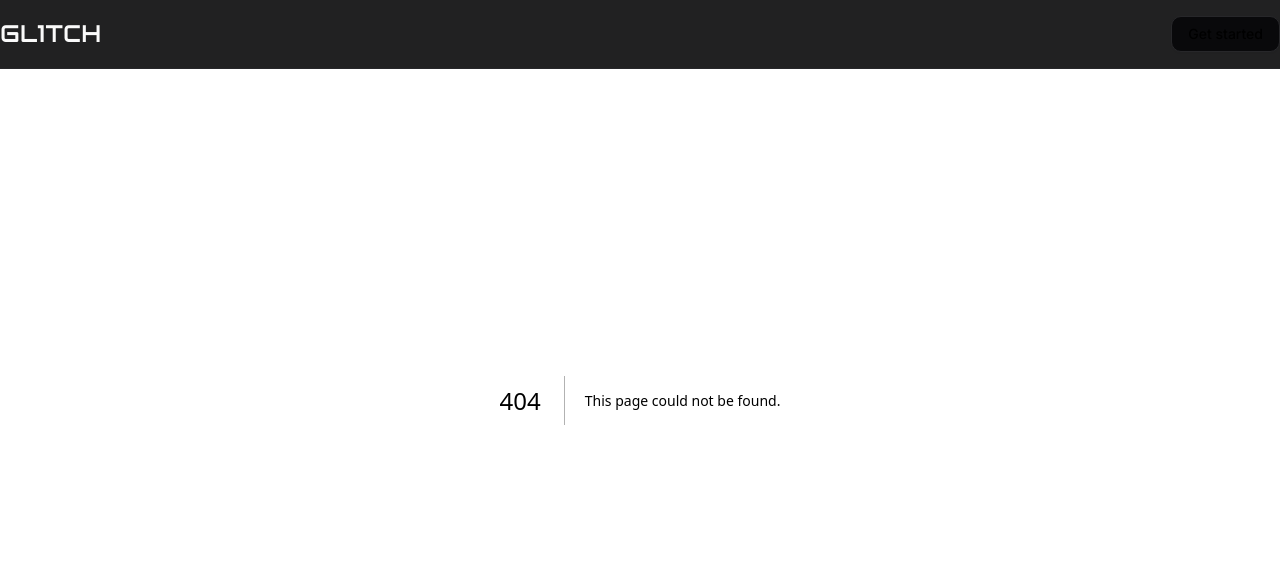
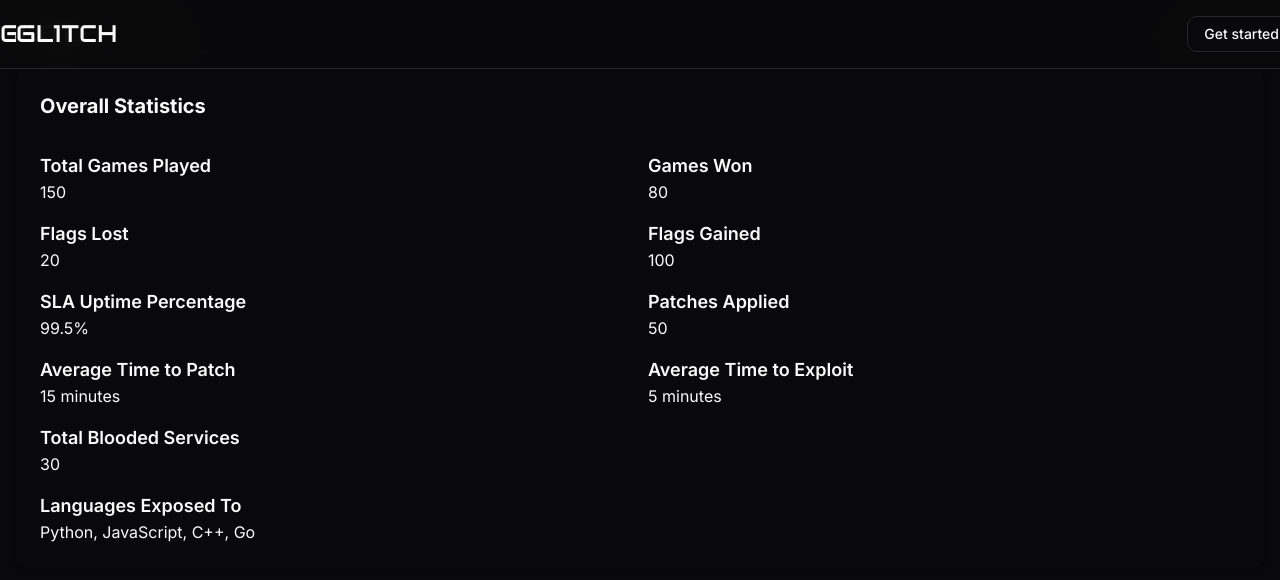
Before and after one commit to Blackslashtech/gl1tch-frontend, a Next.js app: page /stats in a window 1280 px wide. Before the commit this address had no page. Shown: the top 580 px of the page. Built offline with nearby package versions, Linux system fonts and the light colour scheme.

Commit message:
feat: create page.tsx

```diff
--- /dev/null
+++ b/src/app/stats/page.tsx
@@ -0,0 +1,74 @@
+"use client";
+import React from "react";
+import Header from "../components/Header";
+
+const playerStats = {
+  totalGamesPlayed: 150,
+  gamesWon: 80,
+  flagsLost: 20,
+  flagsGained: 100,
+  slaUptime: "99.5%",
+  patchesApplied: 50,
+  avgTimeToPatch: "15 minutes",
+  avgTimeToExploit: "5 minutes",
+  totalBloodedServices: 30,
+  languagesExposedTo: ["Python", "JavaScript", "C++", "Go"],
+};
+
+const PlayerStats = () => {
+  return (
+    <div className="container mx-auto p-4 dark:bg-background">
+      <Header />
+      <h1 className="text-3xl font-bold mb-4 dark:text-foreground">Player Stats</h1>
+      <div className="bg-card p-6 rounded-lg shadow-md dark:bg-card">
+        <div className="grid grid-cols-2 gap-4">
+          <div className="col-span-2">
+            <h2 className="text-xl font-bold mb-4 dark:text-foreground">Overall Statistics</h2>
+          </div>
+          <div>
+            <h3 className="text-lg font-semibold text-foreground">Total Games Played</h3>
+            <p className="text-foreground">{playerStats.totalGamesPlayed}</p>
+          </div>
+          <div>
+            <h3 className="text-lg font-semibold text-foreground">Games Won</h3>
+            <p className="text-foreground">{playerStats.gamesWon}</p>
+          </div>
+          <div>
+            <h3 className="text-lg font-semibold text-foreground">Flags Lost</h3>
+            <p className="text-foreground">{playerStats.flagsLost}</p>
+          </div>
+          <div>
+            <h3 className="text-lg font-semibold text-foreground">Flags Gained</h3>
+            <p className="text-foreground">{playerStats.flagsGained}</p>
+          </div>
+          <div>
+            <h3 className="text-lg font-semibold text-foreground">SLA Uptime Percentage</h3>
+            <p className="text-foreground">{playerStats.slaUptime}</p>
+          </div>
+          <div>
+            <h3 className="text-lg font-semibold text-foreground">Patches Applied</h3>
+            <p className="text-foreground">{playerStats.patchesApplied}</p>
+          </div>
+          <div>
+            <h3 className="text-lg font-semibold text-foreground">Average Time to Patch</h3>
+            <p className="text-foreground">{playerStats.avgTimeToPatch}</p>
+          </div>
+          <div>
+            <h3 className="text-lg font-semibold text-foreground">Average Time to Exploit</h3>
+            <p className="text-foreground">{playerStats.avgTimeToExploit}</p>
+          </div>
+          <div className="col-span-2">
+            <h3 className="text-lg font-semibold text-foreground">Total Blooded Services</h3>
+            <p className="text-foreground">{playerStats.totalBloodedServices}</p>
+          </div>
+          <div className="col-span-2">
+            <h3 className="text-lg font-semibold text-foreground">Languages Exposed To</h3>
+            <p className="text-foreground">{playerStats.languagesExposedTo.join(", ")}</p>
+          </div>
+        </div>
+      </div>
+    </div>
+  );
+};
+
+export default PlayerStats;
```
